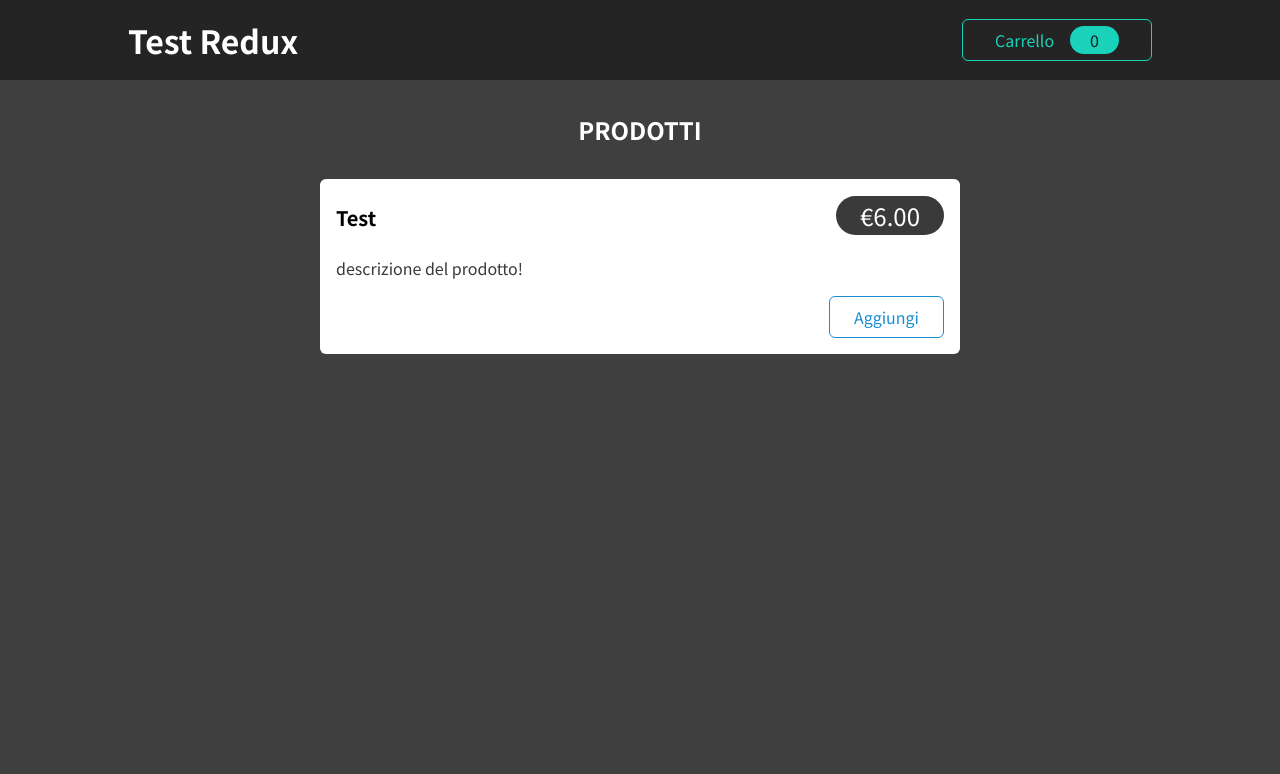
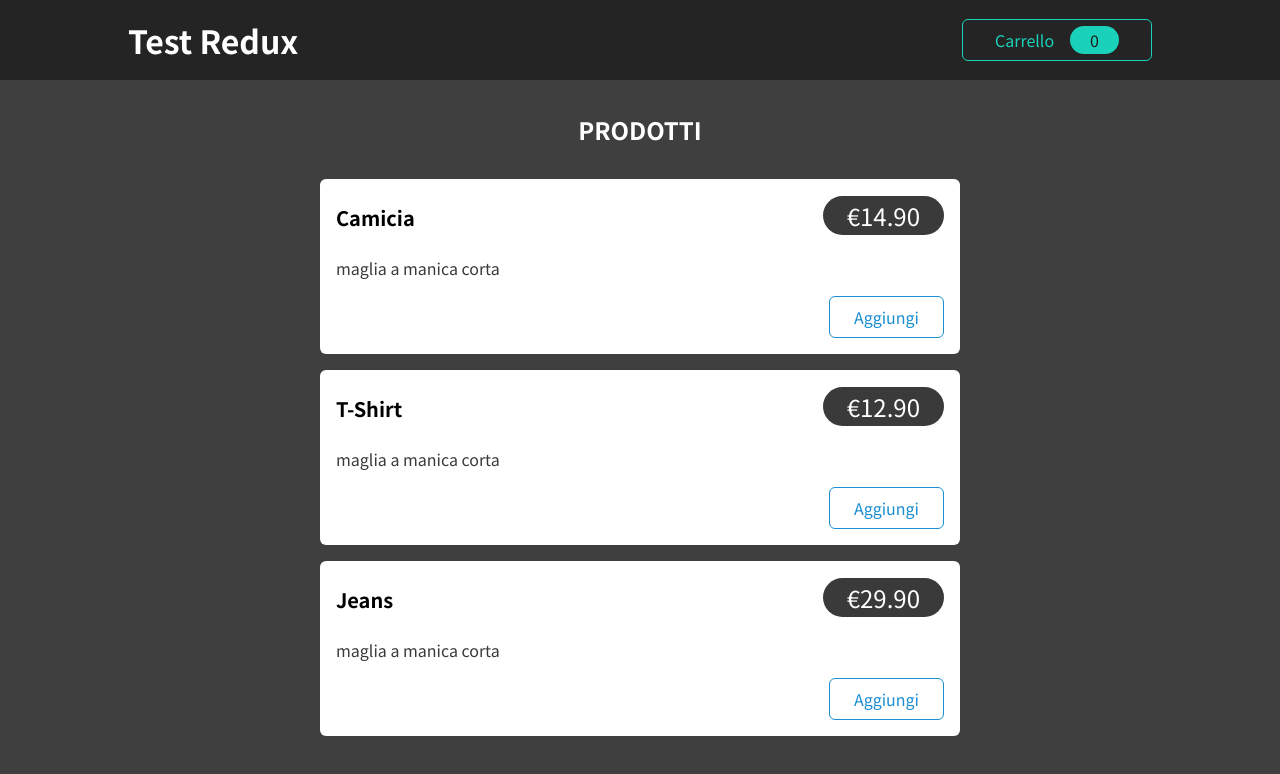
Before and after one commit to m0rph3u5-zip/reactjs-studio, a React (Create React App) app: page / in a window 1280 px wide. Shown: the top 774 px of the page. Built offline with nearby package versions, Linux system fonts and the light colour scheme; the HTML template or start-up script is replaced by a standard one.

Commit message:
add dummy prducts

```diff
--- a/src/components/Shop/Products.js
+++ b/src/components/Shop/Products.js
@@ -1,17 +1,40 @@
 import ProductItem from './ProductItem';
 import classes from './Products.module.css';
+
+const DUMMY_PRODUCT = [
+  {
+    id: 'm1',
+    title: 'Camicia',
+    price: 14.9,
+    description: 'maglia a manica corta',
+  },
+  {
+    id: 'm2',
+    title: 'T-Shirt',
+    price: 12.9,
+    description: 'maglia a manica corta',
+  },
+  {
+    id: 'm3',
+    title: 'Jeans',
+    price: 29.9,
+    description: 'maglia a manica corta',
+  },
+];
 
 const Products = (props) => {
   return (
     <section className={classes.products}>
       <h2>Prodotti</h2>
       <ul>
-        <ProductItem
-          id={1}
-          title='Test'
-          price={6}
-          description='descrizione del prodotto!'
-        />
+        {DUMMY_PRODUCT.map((item) => (
+          <ProductItem
+            id={item.id}
+            title={item.title}
+            price={item.price}
+            description={item.description}
+          />
+        ))}
       </ul>
     </section>
   );
```
Also changed, not shown: 5 other files (tests, documents, lock files or other folders).
